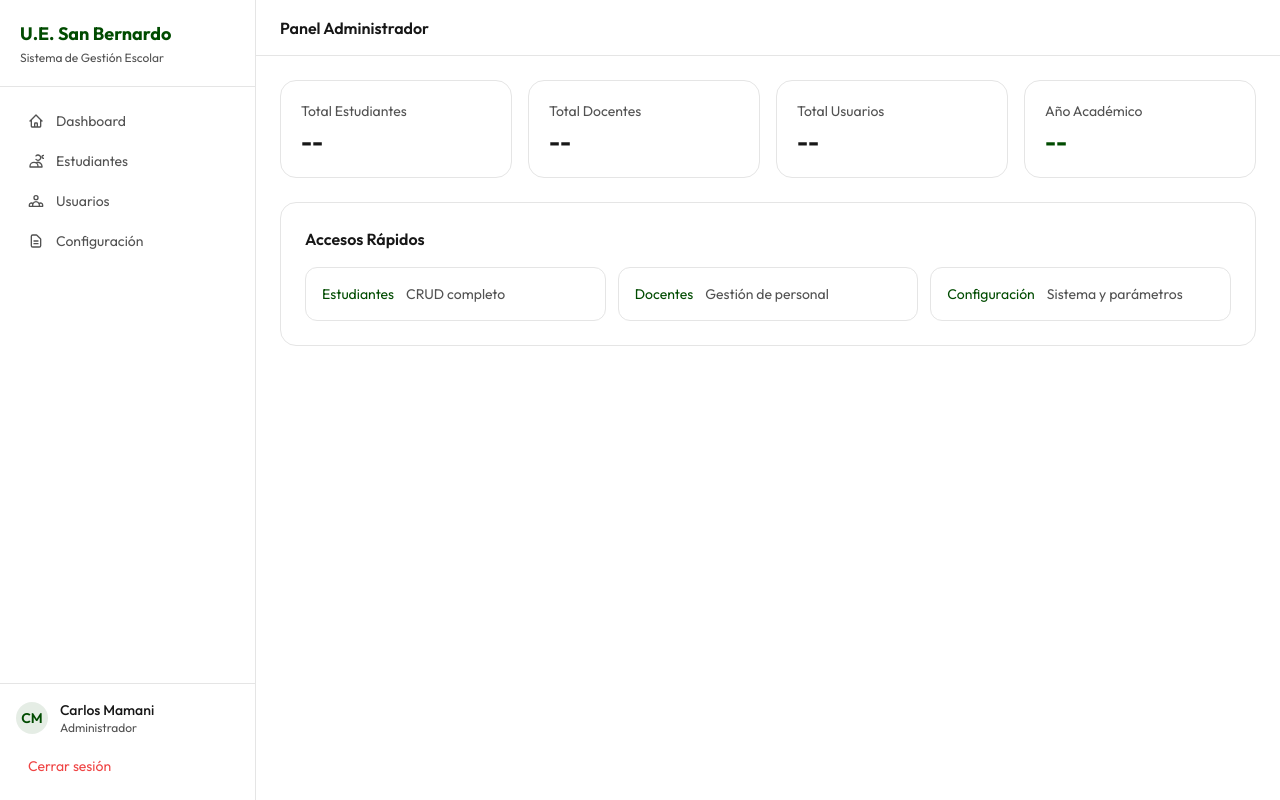
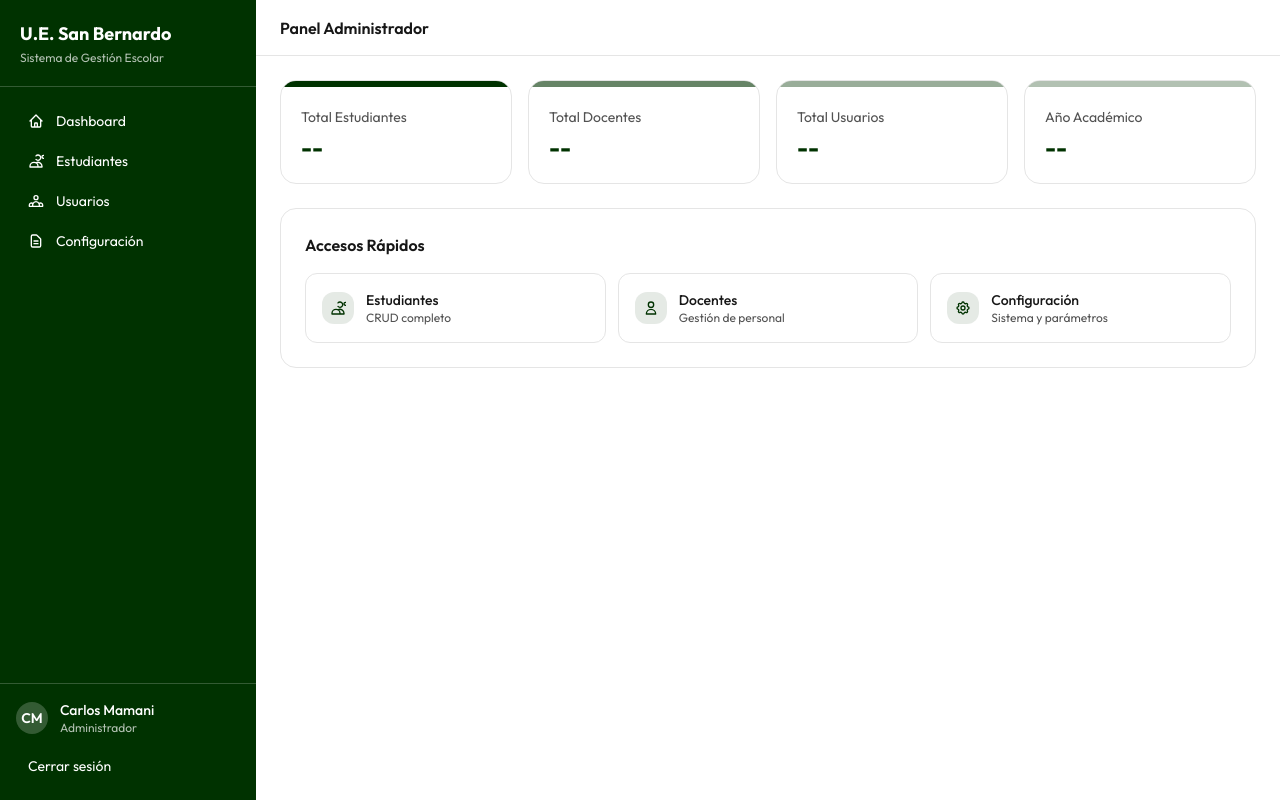
Before and after one commit to 4l3j0o/COSABE360, a Laravel app: page /dashboard in a window 1280 px wide. Run offline with Laravel 12, Linux system fonts and the light colour scheme; a user stored in the database is signed in; data comes from the database, SQL or seed files in the repository; tables that the repository leaves empty hold one stand-in row (values such as "Sample post"); style sheets or scripts are compiled from the project's sources.

Commit message:
feat: cambio diseño

```diff
--- a/resources/css/app.css
+++ b/resources/css/app.css
@@ -3,19 +3,18 @@
 
 :root {
     --font-body: 'Outfit', sans-serif;
+    --primary-50: #d3ffd3;
+    --primary-100: #88ff88;
+    --primary-200: #007f00;
+    --primary-300: #006e00;
+    --primary-400: #006100;
+    --primary-500: #005100;
+    --primary-600: #004100;
+    --primary-700: #003200;
+    --primary-800: #002600;
+    --primary-900: #001800;
+    --primary-950: #000f00;
 
-
-    --primary-50: #b9ffb9;
-    --primary-100: #00fd00;
-    --primary-200: #00d600;
-    --primary-300: #00ae00;
-    --primary-400: #009400;
-    --primary-500: #007a00;
-    --primary-600: #006100;
-    --primary-700: #004b00;
-    --primary-800: #003500;
-    --primary-900: #001f00;
-    --primary-950: #001200;
 
     --footer-bg: var(--primary-600);
     --footer-text: var(--primary-50);
@@ -349,3 +348,85 @@ body {
 #root {
     min-height: 100svh;
 }
+
+/* =============================================
+   SIDEBAR - Layout responsivo
+   ============================================= */
+
+#sidebar-backdrop {
+    display: none;
+    position: fixed;
+    inset: 0;
+    background: rgba(0, 0, 0, 0.5);
+    z-index: 40;
+}
+
+#sidebar-backdrop.open {
+    display: block;
+}
+
+#btn-menu {
+    display: none;
+}
+
+.app-sidebar {
+    width: 256px;
+    background: var(--primary);
+    display: flex;
+    flex-direction: column;
+    flex-shrink: 0;
+}
+
+#sidebar-mobile-wrap {
+    display: none;
+}
+
+#sidebar-mobile-wrap .app-sidebar {
+    position: fixed;
+    top: 0;
+    left: 0;
+    height: 100%;
+    z-index: 50;
+    transform: translateX(-100%);
+    transition: transform 0.25s ease;
+    box-shadow: 4px 0 15px rgba(0, 0, 0, 0.1);
+}
+
+#sidebar-mobile-wrap.open .app-sidebar {
+    transform: translateX(0);
+}
+
+@media (max-width: 767px) {
+    #sidebar-desktop {
+        display: none !important;
+    }
+
+    #sidebar-mobile-wrap {
+        display: block;
+    }
+
+    #btn-menu {
+        display: flex;
+    }
+
+    .app-main {
+        margin-left: 0 !important;
+    }
+}
+
+@media (min-width: 768px) {
+    #sidebar-desktop {
+        display: flex;
+        position: sticky;
+        top: 0;
+        height: 100vh;
+    }
+
+    #sidebar-mobile-wrap {
+        display: none !important;
+    }
+
+    .app-main {
+        margin-left: 0;
+    }
+}
--- a/resources/views/dashboards/administrador.blade.php
+++ b/resources/views/dashboards/administrador.blade.php
@@ -1,45 +1,70 @@
 @extends('layouts.app')
-
 @section('titulo', 'Panel Administrador')
-
 @section('sidebar')
     @include('dashboards.partials._sidebar-admin')
 @endsection
 
 @section('contenido')
-    <div class="grid grid-cols-1 md:grid-cols-2 lg:grid-cols-4 gap-4 mb-6">
-        <div class="bg-card border border-border rounded-xl p-5">
-            <p class="text-sm text-muted-foreground">Total Estudiantes</p>
-            <p class="text-2xl font-bold text-foreground mt-1">--</p>
+    <div class="grid grid-cols-1 sm:grid-cols-2 lg:grid-cols-4 gap-4 mb-6">
+        <div class="bg-card border border-border rounded-xl overflow-hidden">
+            <div class="h-1.5 bg-primary"></div>
+            <div class="p-5">
+                <p class="text-sm text-muted-foreground">Total Estudiantes</p>
+                <p class="text-2xl font-bold text-primary mt-1">--</p>
+            </div>
         </div>
-        <div class="bg-card border border-border rounded-xl p-5">
-            <p class="text-sm text-muted-foreground">Total Docentes</p>
-            <p class="text-2xl font-bold text-foreground mt-1">--</p>
+        <div class="bg-card border border-border rounded-xl overflow-hidden">
+            <div class="h-1.5 bg-primary/60"></div>
+            <div class="p-5">
+                <p class="text-sm text-muted-foreground">Total Docentes</p>
+                <p class="text-2xl font-bold text-primary mt-1">--</p>
+            </div>
         </div>
-        <div class="bg-card border border-border rounded-xl p-5">
-            <p class="text-sm text-muted-foreground">Total Usuarios</p>
-            <p class="text-2xl font-bold text-foreground mt-1">--</p>
+        <div class="bg-card border border-border rounded-xl overflow-hidden">
+            <div class="h-1.5 bg-primary/40"></div>
+            <div class="p-5">
+                <p class="text-sm text-muted-foreground">Total Usuarios</p>
+                <p class="text-2xl font-bold text-primary mt-1">--</p>
+            </div>
         </div>
-        <div class="bg-card border border-border rounded-xl p-5">
-            <p class="text-sm text-muted-foreground">Año Académico</p>
-            <p class="text-2xl font-bold text-primary mt-1">--</p>
+        <div class="bg-card border border-border rounded-xl overflow-hidden">
+            <div class="h-1.5 bg-primary/30"></div>
+            <div class="p-5">
+                <p class="text-sm text-muted-foreground">Año Académico</p>
+                <p class="text-2xl font-bold text-primary mt-1">--</p>
+            </div>
         </div>
     </div>
 
     <div class="bg-card border border-border rounded-xl p-6">
         <h3 class="text-base font-semibold text-foreground mb-4">Accesos Rápidos</h3>
         <div class="grid grid-cols-1 sm:grid-cols-2 lg:grid-cols-3 gap-3">
-            <a href="{{ route('students.index') }}" class="flex items-center gap-3 p-4 rounded-lg border border-border hover:bg-accent hover:text-accent-foreground transition-colors text-sm">
-                <span class="text-primary">Estudiantes</span>
-                <span class="text-muted-foreground">CRUD completo</span>
+            <a href="{{ route('students.index') }}" class="flex items-center gap-3 p-4 rounded-lg border border-border hover:bg-primary/10 hover:border-primary/30 transition-all text-sm">
+                <span class="w-8 h-8 rounded-lg bg-primary/10 flex items-center justify-center text-primary shrink-0">
+                    <svg class="w-4 h-4" fill="none" stroke="currentColor" viewBox="0 0 24 24"><path stroke-linecap="round" stroke-linejoin="round" stroke-width="2" d="M12 4.354a4 4 0 110 5.292M15 21H3v-1a6 6 0 0112 0v1zm0 0h6v-1a6 6 0 00-9-5.197m13.5-9a2.25 2.25 0 11-4.5 0 2.25 2.25 0 014.5 0z"/></svg>
+                </span>
+                <div>
+                    <span class="text-foreground font-medium">Estudiantes</span>
+                    <p class="text-muted-foreground text-xs">CRUD completo</p>
+                </div>
             </a>
-            <a href="#" class="flex items-center gap-3 p-4 rounded-lg border border-border hover:bg-accent hover:text-accent-foreground transition-colors text-sm">
-                <span class="text-primary">Docentes</span>
-                <span class="text-muted-foreground">Gestión de personal</span>
+            <a href="#" class="flex items-center gap-3 p-4 rounded-lg border border-border hover:bg-primary/10 hover:border-primary/30 transition-all text-sm">
+                <span class="w-8 h-8 rounded-lg bg-primary/10 flex items-center justify-center text-primary shrink-0">
+                    <svg class="w-4 h-4" fill="none" stroke="currentColor" viewBox="0 0 24 24"><path stroke-linecap="round" stroke-linejoin="round" stroke-width="2" d="M16 7a4 4 0 11-8 0 4 4 0 018 0zM12 14a7 7 0 00-7 7h14a7 7 0 00-7-7z"/></svg>
+                </span>
+                <div>
+                    <span class="text-foreground font-medium">Docentes</span>
+                    <p class="text-muted-foreground text-xs">Gestión de personal</p>
+                </div>
             </a>
-            <a href="#" class="flex items-center gap-3 p-4 rounded-lg border border-border hover:bg-accent hover:text-accent-foreground transition-colors text-sm">
-                <span class="text-primary">Configuración</span>
-                <span class="text-muted-foreground">Sistema y parámetros</span>
+            <a href="{{ route('tax-configuration.index') }}" class="flex items-center gap-3 p-4 rounded-lg border border-border hover:bg-primary/10 hover:border-primary/30 transition-all text-sm">
+                <span class="w-8 h-8 rounded-lg bg-primary/10 flex items-center justify-center text-primary shrink-0">
+                    <svg class="w-4 h-4" fill="none" stroke="currentColor" viewBox="0 0 24 24"><path stroke-linecap="round" stroke-linejoin="round" stroke-width="2" d="M10.325 4.317c.426-1.756 2.924-1.756 3.35 0a1.724 1.724 0 002.573 1.066c1.543-.94 3.31.826 2.37 2.37a1.724 1.724 0 001.066 2.573c1.756.426 1.756 2.924 0 3.35a1.724 1.724 0 00-1.066 2.573c.94 1.543-.826 3.31-2.37 2.37a1.724 1.724 0 00-2.573 1.066c-.426 1.756-2.924 1.756-3.35 0a1.724 1.724 0 00-2.573-1.066c-1.543.94-3.31-.826-2.37-2.37a1.724 1.724 0 00-1.066-2.573c-1.756-.426-1.756-2.924 0-3.35a1.724 1.724 0 001.066-2.573c-.94-1.543.826-3.31 2.37-2.37.996.608 2.296.07 2.572-1.065z"/><path stroke-linecap="round" stroke-linejoin="round" stroke-width="2" d="M15 12a3 3 0 11-6 0 3 3 0 016 0z"/></svg>
+                </span>
+                <div>
+                    <span class="text-foreground font-medium">Configuración</span>
+                    <p class="text-muted-foreground text-xs">Sistema y parámetros</p>
+                </div>
             </a>
         </div>
     </div>
--- a/resources/views/dashboards/partials/_sidebar-admin.blade.php
+++ b/resources/views/dashboards/partials/_sidebar-admin.blade.php
@@ -1,16 +1,16 @@
-<a href="{{ route('dashboard') }}" class="flex items-center gap-3 px-3 py-2 rounded-lg text-muted-foreground hover:bg-accent hover:text-accent-foreground text-sm transition-colors">
+<a href="{{ route('dashboard') }}" class="flex items-center gap-3 px-3 py-2 rounded-lg text-white hover:bg-white/15 text-sm transition-colors">
     <svg class="w-4 h-4" fill="none" stroke="currentColor" viewBox="0 0 24 24"><path stroke-linecap="round" stroke-linejoin="round" stroke-width="2" d="M3 12l2-2m0 0l7-7 7 7M5 10v10a1 1 0 001 1h3m10-11l2 2m-2-2v10a1 1 0 01-1 1h-3m-6 0a1 1 0 001-1v-4a1 1 0 011-1h2a1 1 0 011 1v4a1 1 0 001 1m-6 0h6"/></svg>
     Dashboard
 </a>
-<a href="{{ route('students.index') }}" class="flex items-center gap-3 px-3 py-2 rounded-lg text-muted-foreground hover:bg-accent hover:text-accent-foreground text-sm transition-colors">
+<a href="{{ route('students.index') }}" class="flex items-center gap-3 px-3 py-2 rounded-lg text-white hover:bg-white/15 text-sm transition-colors">
     <svg class="w-4 h-4" fill="none" stroke="currentColor" viewBox="0 0 24 24"><path stroke-linecap="round" stroke-linejoin="round" stroke-width="2" d="M12 4.354a4 4 0 110 5.292M15 21H3v-1a6 6 0 0112 0v1zm0 0h6v-1a6 6 0 00-9-5.197m13.5-9a2.25 2.25 0 11-4.5 0 2.25 2.25 0 014.5 0z"/></svg>
     Estudiantes
 </a>
-<a href="#" class="flex items-center gap-3 px-3 py-2 rounded-lg text-muted-foreground hover:bg-accent hover:text-accent-foreground text-sm transition-colors">
+<a href="#" class="flex items-center gap-3 px-3 py-2 rounded-lg text-white hover:bg-white/15 text-sm transition-colors">
     <svg class="w-4 h-4" fill="none" stroke="currentColor" viewBox="0 0 24 24"><path stroke-linecap="round" stroke-linejoin="round" stroke-width="2" d="M17 20h5v-2a3 3 0 00-5.356-1.857M17 20H7m10 0v-2c0-.656-.126-1.283-.356-1.857M7 20H2v-2a3 3 0 015.356-1.857M7 20v-2c0-.656.126-1.283.356-1.857m0 0a5.002 5.002 0 019.288 0M15 7a3 3 0 11-6 0 3 3 0 016 0z"/></svg>
     Usuarios
 </a>
-<a href="{{ route('tax-configuration.index') }}" class="flex items-center gap-3 px-3 py-2 rounded-lg text-muted-foreground hover:bg-accent hover:text-accent-foreground text-sm transition-colors">
+<a href="{{ route('tax-configuration.index') }}" class="flex items-center gap-3 px-3 py-2 rounded-lg text-white hover:bg-white/15 text-sm transition-colors">
     <svg class="w-4 h-4" fill="none" stroke="currentColor" viewBox="0 0 24 24"><path stroke-linecap="round" stroke-linejoin="round" stroke-width="2" d="M9 12h6m-6 4h6m2 5H7a2 2 0 01-2-2V5a2 2 0 012-2h5.586a1 1 0 01.707.293l5.414 5.414a1 1 0 01.293.707V19a2 2 0 01-2 2z"/></svg>
     Configuración
 </a>
--- a/resources/views/layouts/_sidebar-content.blade.php
+++ b/resources/views/layouts/_sidebar-content.blade.php
@@ -1,29 +1,29 @@
-<div class="p-5 border-b border-border">
-    <h1 class="text-lg font-bold text-primary">U.E. San Bernardo</h1>
-    <p class="text-xs text-muted-foreground mt-0.5">Sistema de Gestión Escolar</p>
+<div class="p-5 border-b border-white/20">
+    <h1 class="text-lg font-bold text-white">U.E. San Bernardo</h1>
+    <p class="text-xs text-white/70 mt-0.5">Sistema de Gestión Escolar</p>
 </div>
 
 <nav class="flex-1 p-4 space-y-1 overflow-y-auto">
     @yield('sidebar')
 </nav>
 
-<div class="p-4 border-t border-border">
+<div class="p-4 border-t border-white/20">
     <div class="flex items-center gap-3 mb-3">
-        <div class="w-8 h-8 rounded-full bg-primary/10 flex items-center justify-center text-primary font-semibold text-sm shrink-0">
+        <div class="w-8 h-8 rounded-full bg-white/20 flex items-center justify-center text-white font-semibold text-sm shrink-0">
             {{ substr(auth()->user()->nombre, 0, 1) }}{{ substr(auth()->user()->apellido, 0, 1) }}
         </div>
         <div class="flex-1 min-w-0">
-            <p class="text-sm font-medium text-foreground truncate">
+            <p class="text-sm font-medium text-white truncate">
                 {{ auth()->user()->nombre }} {{ auth()->user()->apellido }}
             </p>
-            <p class="text-xs text-muted-foreground truncate">
+            <p class="text-xs text-white/70 truncate">
                 {{ auth()->user()->rol->nombre }}
             </p>
         </div>
     </div>
     <form method="POST" action="{{ route('logout') }}">
         @csrf
-        <button type="submit" class="w-full text-left text-sm text-error hover:bg-error/10 px-3 py-2 rounded-lg transition-colors cursor-pointer">
+        <button type="submit" class="w-full text-left text-sm text-white hover:bg-white/15 px-3 py-2 rounded-lg transition-colors cursor-pointer">
             Cerrar sesión
         </button>
     </form>
--- a/resources/views/layouts/app.blade.php
+++ b/resources/views/layouts/app.blade.php
@@ -5,57 +5,6 @@
     <meta name="viewport" content="width=device-width, initial-scale=1.0">
     <title>@yield('titulo', 'San Bernardo')</title>
     @vite(['resources/css/app.css', 'resources/js/app.js'])
-    <style>
-        #sidebar-backdrop { display: none; position: fixed; inset: 0; background: rgba(0,0,0,0.5); z-index: 40; }
-        #sidebar-backdrop.open { display: block; }
-        #btn-menu { display: none; }
-
-        .app-sidebar {
-            width: 256px;
-            background: var(--card);
-            border-right: 1px solid var(--border);
-            display: flex;
-            flex-direction: column;
-            flex-shrink: 0;
-        }
-
-        #sidebar-mobile-wrap {
-            display: none;
-        }
-
-        #sidebar-mobile-wrap .app-sidebar {
-            position: fixed;
-            top: 0;
-            left: 0;
-            height: 100%;
-            z-index: 50;
-            transform: translateX(-100%);
-            transition: transform 0.25s ease;
-            box-shadow: 4px 0 15px rgba(0,0,0,0.1);
-        }
-
-        #sidebar-mobile-wrap.open .app-sidebar {
-            transform: translateX(0);
-        }
-
-        @media (max-width: 767px) {
-            #sidebar-desktop { display: none !important; }
-            #sidebar-mobile-wrap { display: block; }
-            #btn-menu { display: flex; }
-            .app-main { margin-left: 0 !important; }
-        }
-
-        @media (min-width: 768px) {
-            #sidebar-desktop {
-                display: flex;
-                position: sticky;
-                top: 0;
-                height: 100vh;
-            }
-            #sidebar-mobile-wrap { display: none !important; }
-            .app-main { margin-left: 0; }
-        }
-    </style>
 </head>
 <body class="bg-background text-foreground min-h-screen font-sans flex">
 
@@ -72,9 +21,9 @@
     </div>
 
     <div class="app-main flex-1 min-h-screen flex flex-col min-w-0">
-        <header class="bg-card border-b border-border h-14 flex items-center px-4 md:px-6 sticky top-0 z-30">
-            <button id="btn-menu" type="button" onclick="openSidebar()" class="mr-3 p-1.5 rounded-lg hover:bg-accent transition-colors cursor-pointer">
-                <svg class="w-5 h-5 text-foreground" fill="none" stroke="currentColor" viewBox="0 0 24 24">
+        <header class="bg-white border-b border-border h-14 flex items-center px-4 md:px-6 sticky top-0 z-30">
+            <button id="btn-menu" type="button" onclick="openSidebar()" class="mr-3 p-1.5 rounded-lg hover:bg-muted transition-colors cursor-pointer">
+                <svg class="w-5 h-5" fill="none" stroke="currentColor" viewBox="0 0 24 24">
                     <path stroke-linecap="round" stroke-linejoin="round" stroke-width="2" d="M4 6h16M4 12h16M4 18h16"/>
                 </svg>
             </button>
```
Also changed, not shown: resources/views/tax-configuration/index.blade.php (+8 -8 lines).
